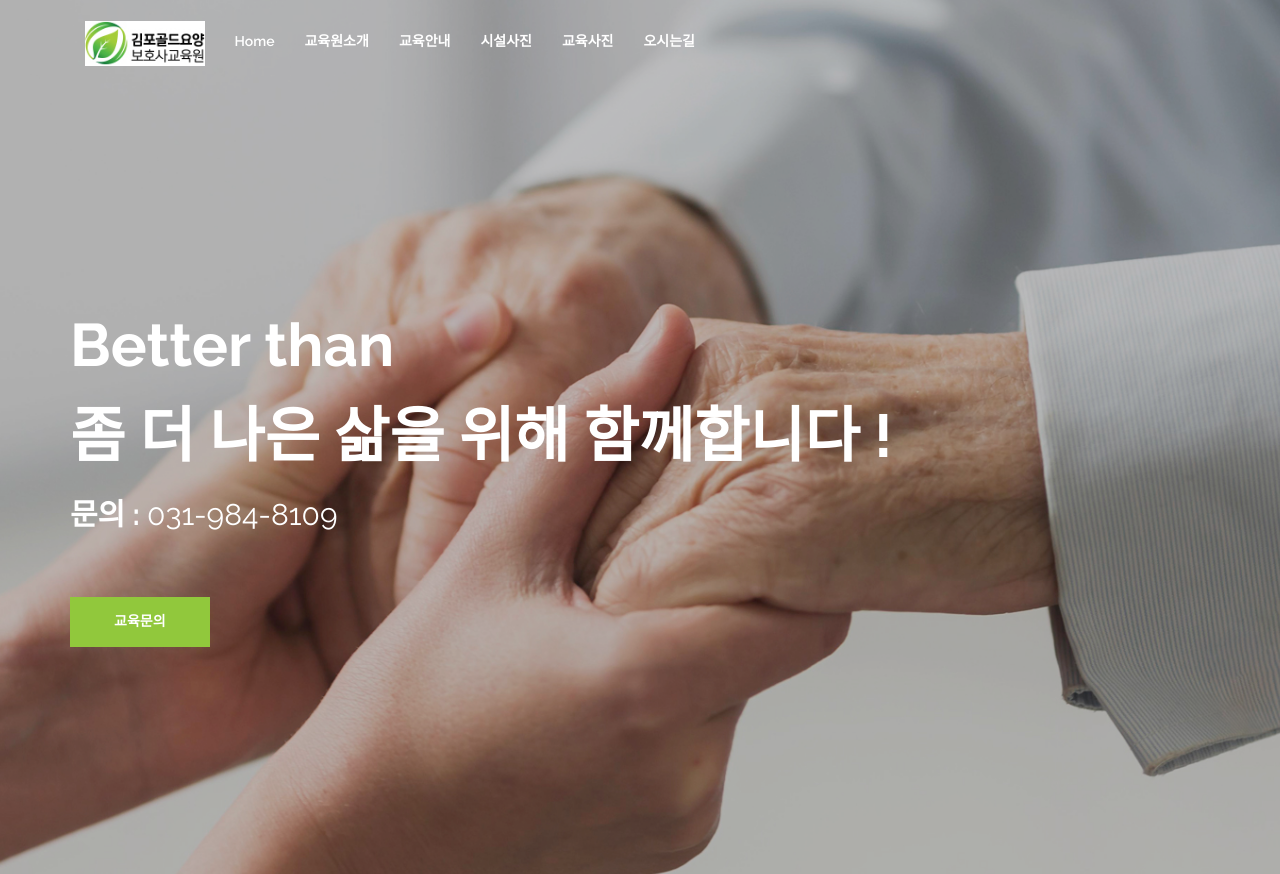
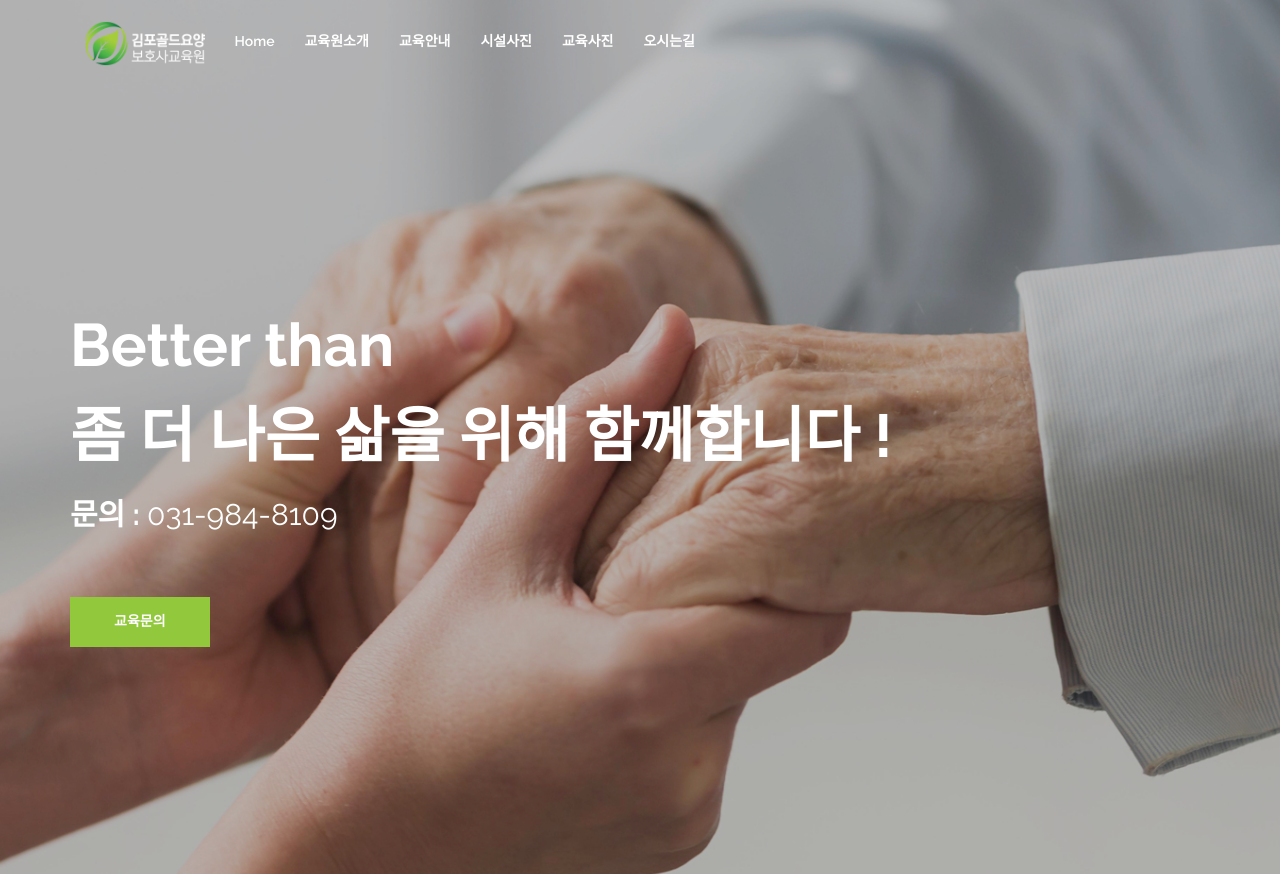
Before and after one commit to hani-k11/gold-nursing.github.io, a plain HTML site: page index.html in a window 1280 px wide. Shown: the top 874 px of the page. Drawn offline with nearby package versions, Linux system fonts and the light colour scheme; some packages are replaced by stand-ins of ours; a web font is replaced by a local one.

Commit message:
Add files via upload

```diff
--- a/index.html
+++ b/index.html
@@ -136,7 +136,7 @@
 
 					<a class="navbar-brand" href="index.html">
 
-                            <img src="images/logo.jpg" class="logo logo-display m-top-10" alt="">
+                            <img src="images/logo.png" class="logo logo-display m-top-10" alt="">
                             <img src="images/logo.jpg" class="logo logo-scrolled" alt="">
 
                         </a>
```
